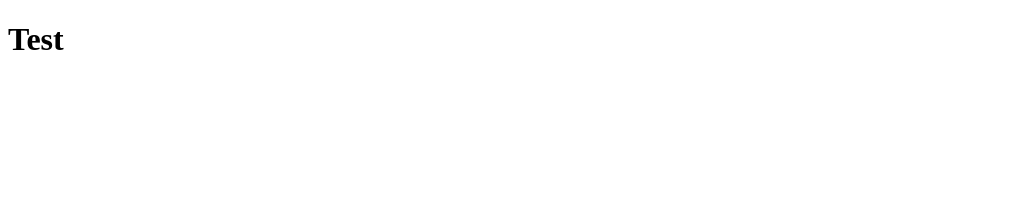
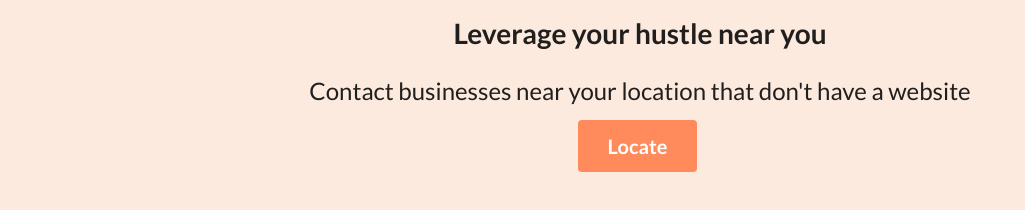
Before and after one commit to SmoothTrane/bizinet, a website: page views/index.html in a window 1280 px wide. Shown: the whole page, without its empty margins (0-1025 px from the left). Drawn offline with nearby package versions, Linux system fonts and the light colour scheme; some packages are replaced by stand-ins of ours.

Commit message:
writing bad code, bad d code, bad design, and bad everything. just want to knock out some MVP's and clean up later :)

```diff
--- a/public/style.css
+++ b/public/style.css
@@ -0,0 +1,32 @@
+html, body{
+  width: 100%;
+  height: 100%;
+
+
+
+}
+
+
+div.text-wrapper{
+	width: 100%;
+	height: 100%;
+}
+
+div.one-sect{
+  width: 100%;
+  text-align: center;
+  height: 100%;
+  margin: 0 auto;
+  padding: 15px;
+  background-color: #FCEADE;
+}
+
+
+div.one-sect h2{
+	font-weight: normal;
+}
+.ui.button.find-btn{
+	font-size: 20px;
+	background-color: #FF8A5B;
+	color: white;
+}
--- a/views/index.html
+++ b/views/index.html
@@ -2,6 +2,11 @@
 
 <html>
 <head>
+  <link rel="stylesheet" type="text/css" href="https://cdnjs.cloudflare.com/ajax/libs/semantic-ui/2.2.13/semantic.min.css">
+
+
+  <link rel="stylesheet" type="text/css" href="/public/style.css">
+
   <script
   src="https://code.jquery.com/jquery-3.2.1.js"
   integrity="sha256-DZAnKJ/6XZ9si04Hgrsxu/8s717jcIzLy3oi35EouyE="
@@ -9,38 +14,54 @@
   <script type="text/javascript" src="https://maps.googleapis.com/maps/api/js?key=AIzaSyCbDE8OZXNK-gNSUYfKL5-8eVvlOl2_6GE&libraries=places"></script>
 
 
+  <script src ="https://cdnjs.cloudflare.com/ajax/libs/semantic-ui/2.2.13/semantic.js"> </script>
+
+
+
+  <script src="/public/script.js"> </script>
+
+</head>
+<body>
+
+  <div class="text-wrapper">
+
+  <div class="one-sect">
+
+
+  <h1>Leverage your hustle near you</h1>
+
+
+<h2>Contact businesses near your location that don't have a website</h2>
+    <button class="ui button find-btn">
+  Locate
+</button>
+
+</div>
+
+
+
+  </div>
+
+
+</body>
+
+
 
   <script>
 
-
 $(function(){
 
-  navigator.geolocation.getCurrentPosition(getWebsites);
+
+$(".find-btn").click(function(){
+window.location.href="/bizi"
+});
+});
 
 
 
-function getWebsites(position){
-  var url =  '/getWebsites/store/restaurant/' + position.coords.longitude + '/' + position.coords.latitude;
-  console.log(url);
 
-  $.ajax({
-  url: url,
-    type: "GET",
-  success: function(data){
-    console.log(data);
-  }
-
-});
-
-
-}
-
-});
 
 
   </script>
-</head>
-<body>
-  <h1>Test </h1>
-</body>
+
 </html>
```
Also changed, not shown: routes/routes.js (+8 -0 lines), views/bizi.html (added, +82 -0 lines).
